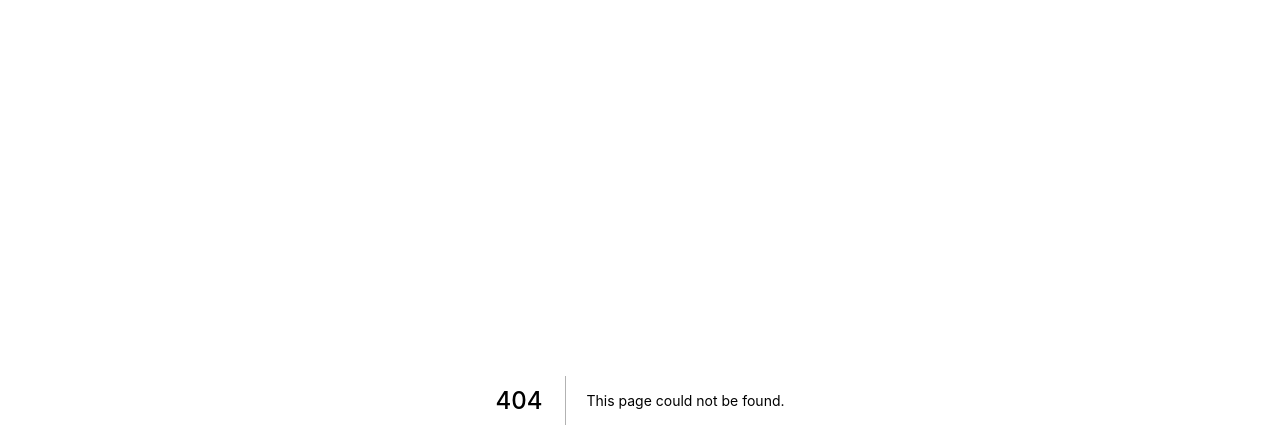
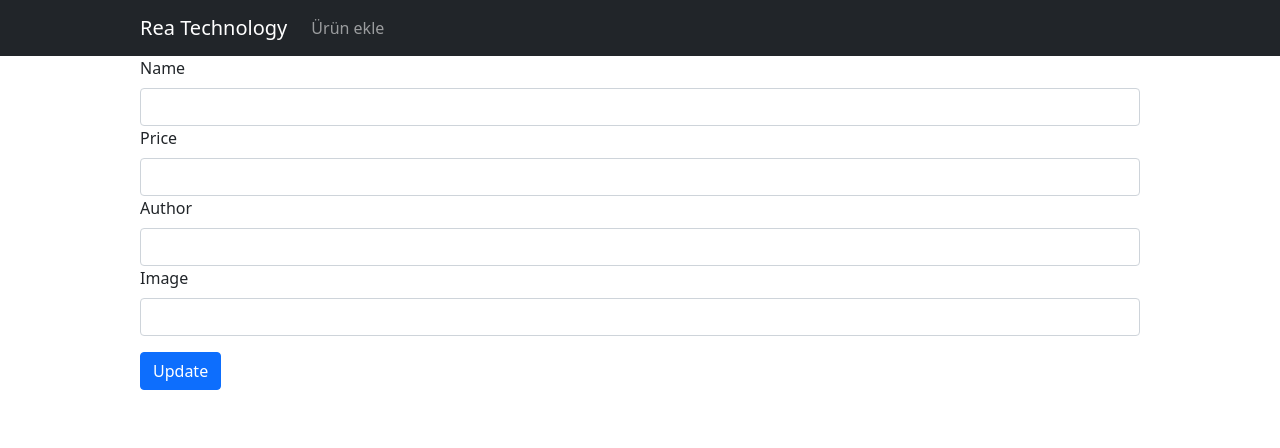
Before and after one commit to Kerotobil/rea-frontend-task, a Next.js app: page /add in a window 1280 px wide. Before the commit this address had no page. Shown: the top 448 px of the page. Built offline with nearby package versions, Linux system fonts and the light colour scheme.

Commit message:
Create add product page

```diff
--- /dev/null
+++ b/pages/add.jsx
@@ -0,0 +1,79 @@
+import { Formik } from 'formik';
+import { Form, Button } from 'react-bootstrap';
+import { Navigation } from '../components/navbar';
+import { addBook } from '../helpers/axios-api-client';
+export default function Add() {
+  const handleAddProduct = async ({ name, price, author }) => {
+    await addBook(name, author, price);
+  };
+  return (
+    <div>
+      <Navigation />
+
+      <div className="container">
+        <Formik
+          initialValues={{
+            name: '',
+            author: '',
+            price: '',
+            image: '',
+          }}
+          onSubmit={(values) => handleAddProduct(values)}
+        >
+          {({ handleSubmit, handleChange, values, touched, errors }) => (
+            <Form noValidate onSubmit={handleSubmit}>
+              <Form.Group>
+                <Form.Label>Name</Form.Label>
+                <Form.Control
+                  type="text"
+                  name="name"
+                  value={values.name}
+                  onChange={handleChange}
+                  isValid={touched.name && !errors.name}
+                  isInvalid={!!errors.name}
+                />
+              </Form.Group>
+              <Form.Group>
+                <Form.Label>Price</Form.Label>
+                <Form.Control
+                  type="text"
+                  name="price"
+                  value={values.price}
+                  onChange={handleChange}
+                  isInvalid={!!errors.price}
+                  isValid={touched.price && !errors.price}
+                />
+              </Form.Group>
+              <Form.Group>
+                <Form.Label>Author</Form.Label>
+                <Form.Control
+                  type="text"
+                  name="author"
+                  value={values.author}
+                  onChange={handleChange}
+                  isInvalid={!!errors.lastName}
+                  isValid={touched.author && !errors.author}
+                />
+              </Form.Group>
+              <Form.Group>
+                <Form.Label>Image</Form.Label>
+                <Form.Control
+                  type="text"
+                  name="image"
+                  value={values.image}
+                  onChange={handleChange}
+                  isInvalid={!!errors.lastName}
+                  isValid={touched.image && !errors.image}
+                />
+              </Form.Group>
+
+              <Button className="mt-3" type="submit">
+                Update
+              </Button>
+            </Form>
+          )}
+        </Formik>
+      </div>
+    </div>
+  );
+}
```
